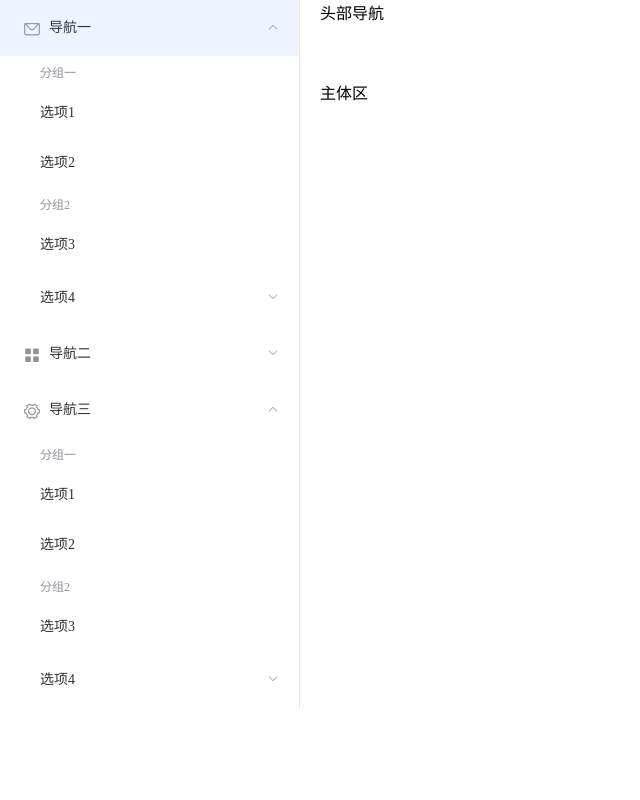
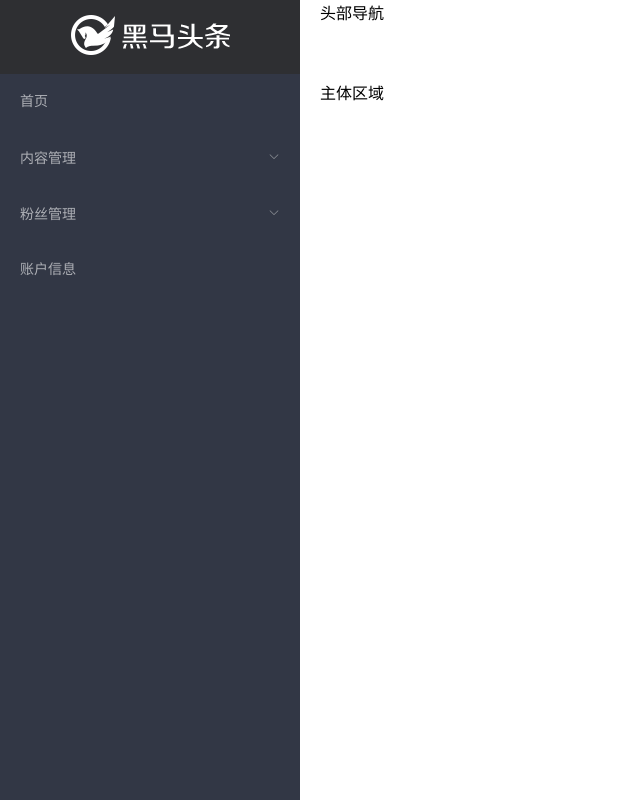
Before and after one commit to JiYuning/mytoutiao, a Vue app: page /#/home in a window 1280 px wide. Shown: the whole page, without its empty margins (0-640 px from the left). Built offline with nearby package versions, Linux system fonts and the light colour scheme.

Commit message:
主页左侧导航完成

```diff
--- /dev/null
+++ b/src/components/home/layout-aside.vue
@@ -0,0 +1,49 @@
+<template>
+  <div class="aside">
+      <div class="left">
+    <img src="../../assets/img/logo_admin.png" alt />
+      </div>
+    <el-menu class="list" background-color="#323745" text-color="#adafb5" active-text-color=" #ffd04b">
+      <el-menu-item>首页</el-menu-item>
+      <el-submenu index="1">
+        <template slot="title">
+          <span>内容管理</span>
+        </template>
+        <el-menu-item>发布文章</el-menu-item>
+        <el-menu-item>内容列表</el-menu-item>
+        <el-menu-item>评论列表</el-menu-item>
+        <el-menu-item>素材管理</el-menu-item>
+      </el-submenu>
+      <el-submenu index="2">
+        <template slot="title">
+          <span>粉丝管理</span>
+        </template>
+        <el-menu-item>图文数据</el-menu-item>
+        <el-menu-item>粉丝概况</el-menu-item>
+        <el-menu-item>粉丝画像</el-menu-item>
+        <el-menu-item>粉丝列表</el-menu-item>
+      </el-submenu>
+      <el-menu-item>账户信息</el-menu-item>
+    </el-menu>
+  </div>
+</template>
+
+<script>
+export default {}
+</script>
+
+<style lang='less' scoped>
+.aside{
+    .el-menu{
+        border: none;
+    }
+    .left{
+        background-color: #2e2f32;
+        text-align: center;
+        img{
+            height: 40px;
+            margin: 15px 0;
+        }
+    }
+}
+</style>
--- a/src/views/home/index.vue
+++ b/src/views/home/index.vue
@@ -1,76 +1,28 @@
 <template>
   <div>
     <el-container>
-      <el-aside class="aside">
-        <el-menu :default-openeds="['1', '3']">
-          <el-submenu index="1">
-            <template slot="title">
-              <i class="el-icon-message"></i>导航一
-            </template>
-            <el-menu-item-group>
-              <template slot="title">分组一</template>
-              <el-menu-item index="1-1">选项1</el-menu-item>
-              <el-menu-item index="1-2">选项2</el-menu-item>
-            </el-menu-item-group>
-            <el-menu-item-group title="分组2">
-              <el-menu-item index="1-3">选项3</el-menu-item>
-            </el-menu-item-group>
-            <el-submenu index="1-4">
-              <template slot="title">选项4</template>
-              <el-menu-item index="1-4-1">选项4-1</el-menu-item>
-            </el-submenu>
-          </el-submenu>
-          <el-submenu index="2">
-            <template slot="title">
-              <i class="el-icon-menu"></i>导航二
-            </template>
-            <el-menu-item-group>
-              <template slot="title">分组一</template>
-              <el-menu-item index="2-1">选项1</el-menu-item>
-              <el-menu-item index="2-2">选项2</el-menu-item>
-            </el-menu-item-group>
-            <el-menu-item-group title="分组2">
-              <el-menu-item index="2-3">选项3</el-menu-item>
-            </el-menu-item-group>
-            <el-submenu index="2-4">
-              <template slot="title">选项4</template>
-              <el-menu-item index="2-4-1">选项4-1</el-menu-item>
-            </el-submenu>
-          </el-submenu>
-          <el-submenu index="3">
-            <template slot="title">
-              <i class="el-icon-setting"></i>导航三
-            </template>
-            <el-menu-item-group>
-              <template slot="title">分组一</template>
-              <el-menu-item index="3-1">选项1</el-menu-item>
-              <el-menu-item index="3-2">选项2</el-menu-item>
-            </el-menu-item-group>
-            <el-menu-item-group title="分组2">
-              <el-menu-item index="3-3">选项3</el-menu-item>
-            </el-menu-item-group>
-            <el-submenu index="3-4">
-              <template slot="title">选项4</template>
-              <el-menu-item index="3-4-1">选项4-1</el-menu-item>
-            </el-submenu>
-          </el-submenu>
-        </el-menu>
+      <!-- 左侧 -->
+      <el-aside>
+        <layout-aside style="min-height:100vh;background-color:#323745"></layout-aside>
       </el-aside>
+
+      <!-- 右侧 -->
       <el-container>
         <el-header>头部导航</el-header>
-        <el-main>主体区</el-main>
+        <el-main>主体区域</el-main>
       </el-container>
     </el-container>
   </div>
 </template>
 
 <script>
-export default {}
+import layoutAside from '../../components/home/layout-aside'
+export default {
+  components: {
+    'layout-aside': layoutAside
+  }
+}
 </script>
 
 <style lang="less" scoped>
-.aside {
-  background-color: #323745;
-  width: 200px;
-}
 </style>
```
